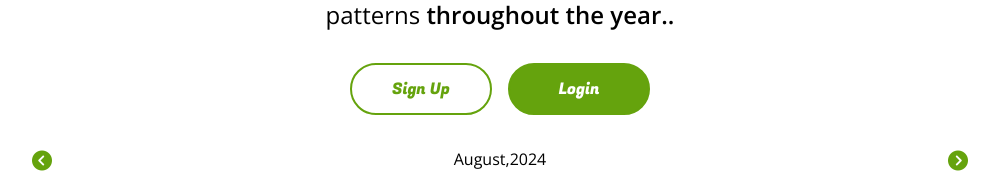
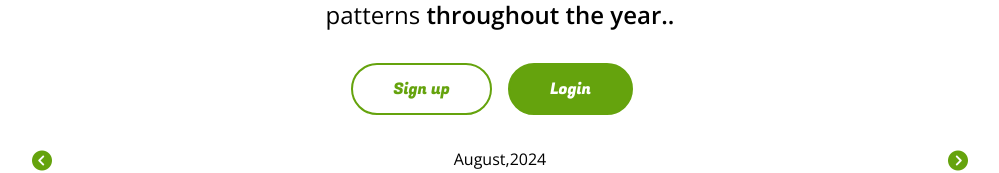
Before and after one commit to Pradyuman554/Toodl, a Next.js app: page / in a window 1280 px wide. Shown: the part 381-554 px from the top of the page, without its empty margins (140-1139 px from the left). Built offline with nearby package versions, Linux system fonts and the light colour scheme; no server answers.

Commit message:
Update and firebase

```diff
--- a/app/dashboard/page.js
+++ b/app/dashboard/page.js
@@ -1,7 +1,7 @@
 import Dashboard from "../../components/Dashboard";
-import Login from './../../components/Login';
-import Loading from '@/components/Loading';
-import Main from '@/components/Main';
+import Loading from '../../components/Loading'
+import Main from '../../components/Main';
+import Login from '../../components/Login';
 
 export const metadata = {
   title: "Toodle | DashBoard",
--- a/app/layout.js
+++ b/app/layout.js
@@ -3,7 +3,7 @@ import "./globals.css";
 import Link from "next/link";
 import Head from './head';
 import {AuthProvider} from '../context/AuthContext';
-import Logout from '@/components/Logout';
+import Logout from '../components/Logout';
 
 const sans = Open_Sans({ subsets: ["latin"] });
 const fugaz = Fugaz_One({ subsets: ["latin"], weight:['400'] });
@@ -16,7 +16,7 @@ export const metadata = {
 export default function RootLayout({ children }) {
   const header = (
     <header className="flex gap-4 p-4 sm:p-8 items-center justify-between">
-      <Link>
+      <Link href={'/'}>
         <h1 className={'text-base sm:text-lg textGradient ' + fugaz.className}>Toodl</h1>
       </Link>
       <Logout/>
--- a/components/CallToAction.js
+++ b/components/CallToAction.js
@@ -1,7 +1,7 @@
 'use client'
 import Link from 'next/link'
 import React from 'react'
-import {useAuth} from '@/context/AuthContext'
+import {useAuth} from '../context/AuthContext'
 import Button from './Button';
 
 export default function CallToAction(){
--- a/components/Hero.js
+++ b/components/Hero.js
@@ -2,6 +2,8 @@ import { Fugaz_One, Inter } from "next/font/google";
 import React from 'react';
 import Button from './Button';
 import Calendar from './Calendar';
+import CallToAction from './CallToAction';
+import { Link } from 'next/link';
 const fugaz = Fugaz_One({ subsets: ["latin"], weight:['400'] });
 
 export default function Hero() {
@@ -15,11 +17,7 @@ export default function Hero() {
         </h1>
         <p className="text-lg sm:text-xl md:text-2xl text-center w-full mx-auto max-w-[600px]">Track and record your mood and notice your emotion patterns <span className="font-semibold">throughout the year..</span></p>
 
-        <div className="grid grid-cols-2 gap-4 mx-auto w-fit">
-            <Button text="Sign Up"/>
-            <Button text="Login" dark/>
-        </div>
-
+        <CallToAction/>
         <Calendar/>
     </div>
   )
--- a/components/Logout.js
+++ b/components/Logout.js
@@ -1,9 +1,9 @@
 'use client'
 import React from 'react'
 import Button from './Button'
-import { useAuth } from '@/context/AuthContext';
+import { useAuth } from '../context/AuthContext';
 import { usePathname } from 'next/navigation';
-import Link from 'next/Link'
+import Link from 'next/link';
 
 export default function Logout(){
     const {logout, currentUser} = useAuth()
--- a/package.json
+++ b/package.json
@@ -9,6 +9,7 @@
     "lint": "next lint"
   },
   "dependencies": {
+    "firebase": "^10.13.1",
     "next": "14.2.5",
     "react": "^18",
     "react-dom": "^18"
```
Also changed, not shown: 2 other files (tests, documents, lock files or other folders).
